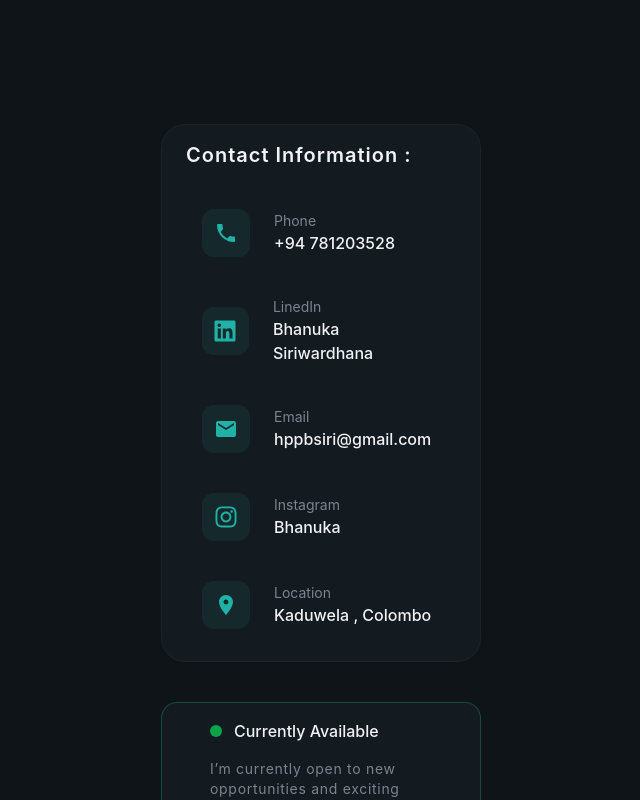
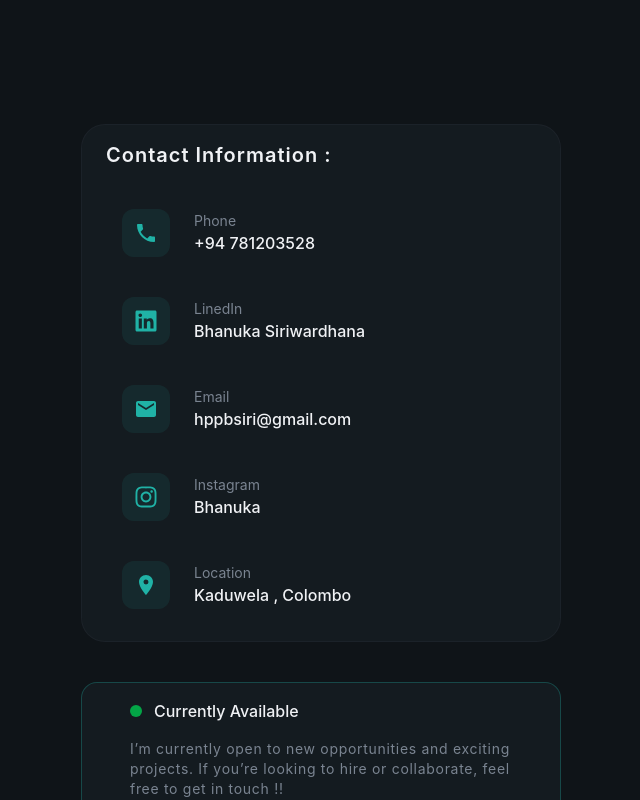
Before and after one commit to BH4NUK4/portfolio, a React app: page / in a window 1280 px wide. Shown: the part 3580-4380 px from the top of the page, without its empty margins (319-959 px from the left). Built offline with nearby package versions, Linux system fonts and the light colour scheme; the HTML template or start-up script is replaced by a standard one.

Commit message:
alignment-1

```diff
--- a/src/sections/contact.jsx
+++ b/src/sections/contact.jsx
@@ -38,7 +38,7 @@ const Contact = () => {
   return (
     <section id="contactss">
       {/* Contact Info */}
-      <div className="space-y-6 animate-fade-in px-20 md:px-120 mt-50 animation-delay-400">
+      <div className="space-y-6 animate-fade-in px-10 md:px-100 mt-50 animation-delay-400">
         <div className="glass rounded-3xl px-6 py-4">
           <h3 className="text-xl font-semibold tracking-wider mb-6">
             Contact Information :
```
